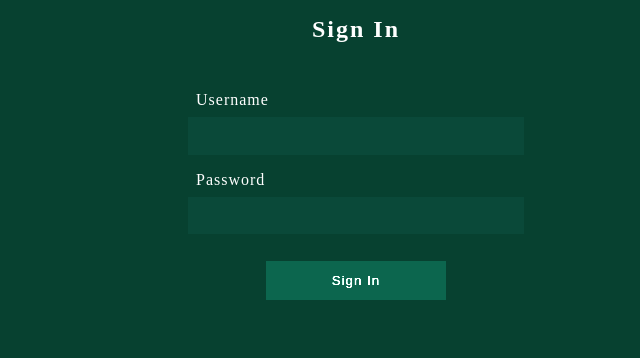
After one commit to LifelikeDev/django-tuts, a Django app: page /login in a window 1280 px wide. The commit adds this page. Shown: the top 358 px of the page, without its empty margins (284-924 px from the left). Run offline with Django 3.2, Linux system fonts and the light colour scheme.

Commit message:
user sign in

```diff
--- a/alpha/urls.py
+++ b/alpha/urls.py
@@ -4,5 +4,6 @@ from . import views
 urlpatterns = [
     path("", views.index, name="index"),
     path("counter", views.counter, name="counter"),
-    path("register", views.register, name="register")
+    path("register", views.register, name="register"),
+    path("login", views.login, name="login"),
 ]
--- a/alpha/views.py
+++ b/alpha/views.py
@@ -44,3 +44,21 @@ def register(request):
 
     else:
         return render(request, 'register.html')
+
+
+def login(request):
+    if request.method == 'POST':
+        username = request.POST['username']
+        password = request.POST['password']
+
+        user = auth.authenticate(username=username, password=password)
+
+        if user is not None:
+            auth.login(request, user)
+            return redirect('/')
+        else:
+            messages.info(request, 'The information you entered is invalid')
+            return redirect('login')
+
+    else:
+        return render(request, 'login.html')
--- a/static/styles.css
+++ b/static/styles.css
@@ -71,14 +71,14 @@ textarea {
   font-size: 1.1rem;
 }
 
-.register-form {
+.user-form {
   margin: 0.5rem auto 2rem;
   padding: 2rem 0;
   max-width: 80%;
   width: 400px;
 }
 
-.register-form .input-option {
+.user-form .input-option {
   margin-bottom: 1rem;
 }
 
@@ -91,7 +91,7 @@ textarea {
   width: 80%;
 }
 
-.register-input {
+.form-input {
   background-color: #0a4939;
   border: none;
   color: #eee;
@@ -108,7 +108,9 @@ textarea {
   width: 20%;
 }
 
-.submit-btn.register-btn {
+.submit-btn.form-btn {
+  font-weight: 500;
   padding: 0.75rem 0.5rem;
   width: 180px;
+  letter-spacing: 1px;
 }
--- /dev/null
+++ b/templates/login.html
@@ -0,0 +1,34 @@
+{% load static %}
+
+<!DOCTYPE html>
+<html lang="en">
+  <head>
+    <meta charset="UTF-8" />
+    <meta http-equiv="X-UA-Compatible" content="IE=edge" />
+    <meta name="viewport" content="width=device-width, initial-scale=1.0" />
+    <link rel="stylesheet" href="{% static 'styles.css' %}" />
+    <title>Login Page</title>
+  </head>
+  <body>
+    <h1 class="heading">Sign In</h1>
+
+    {% for message in messages %}
+    <p class="error-message">{{message}}</p>
+    {% endfor %}
+
+    <form class="user-form" action="login" method="post">
+      {% csrf_token %}
+      <div class="input-option">
+        <label for="username">Username</label>
+        <input class="form-input" type="username" name="username" />
+      </div>
+      <div class="input-option">
+        <label for="password">Password</label>
+        <input class="form-input" type="password" name="password" />
+      </div>
+      <div class="input-option">
+        <input class="submit-btn form-btn" type="submit" value="Sign In" />
+      </div>
+    </form>
+  </body>
+</html>
--- a/templates/register.html
+++ b/templates/register.html
@@ -35,7 +35,7 @@
         <input class="register-input" type="password" name="password2" />
       </div>
       <div class="input-option">
-        <input class="submit-btn register-btn" type="submit" value="Register" />
+        <input class="submit-btn form-btn" type="submit" value="Register" />
       </div>
     </form>
   </body>
```
Also changed, not shown: templates/countedwords.html (+11 -1 lines), templates/wordcounter.html (+15 -1 lines), db.sqlite3.
